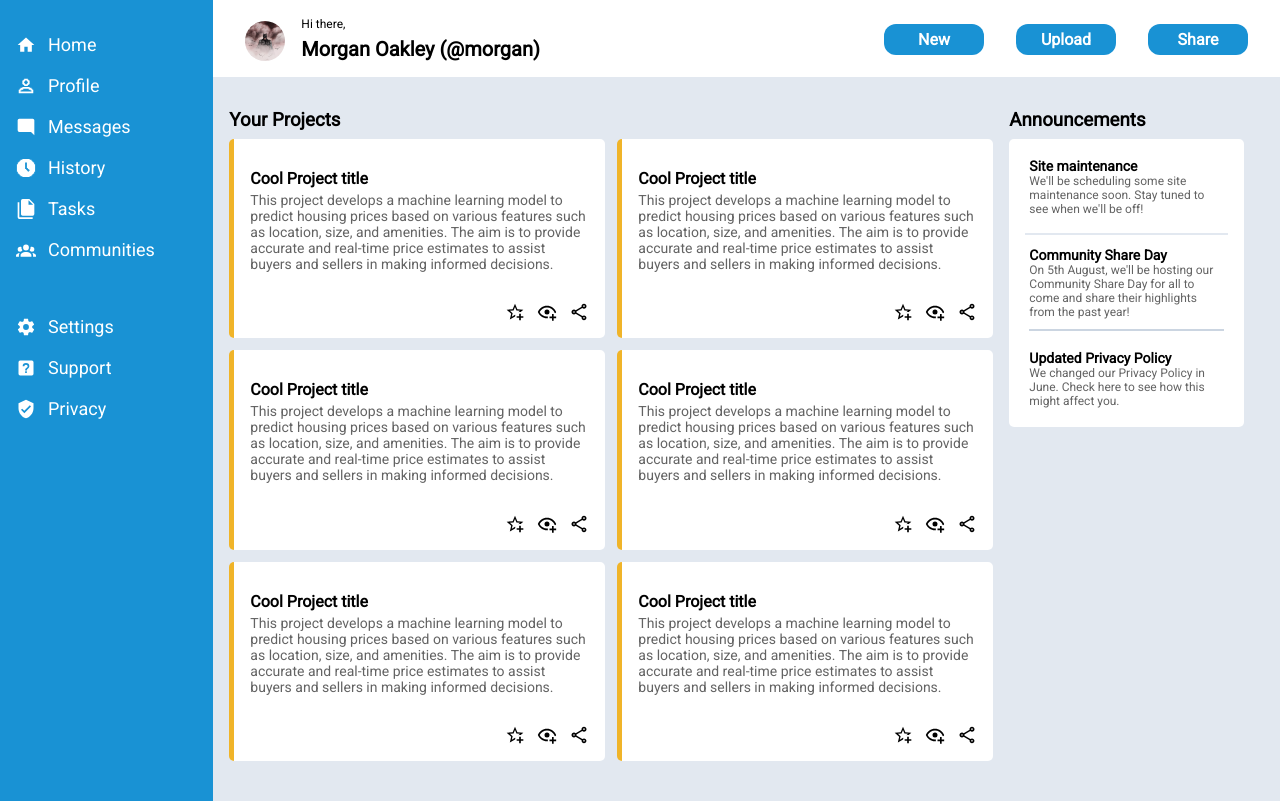
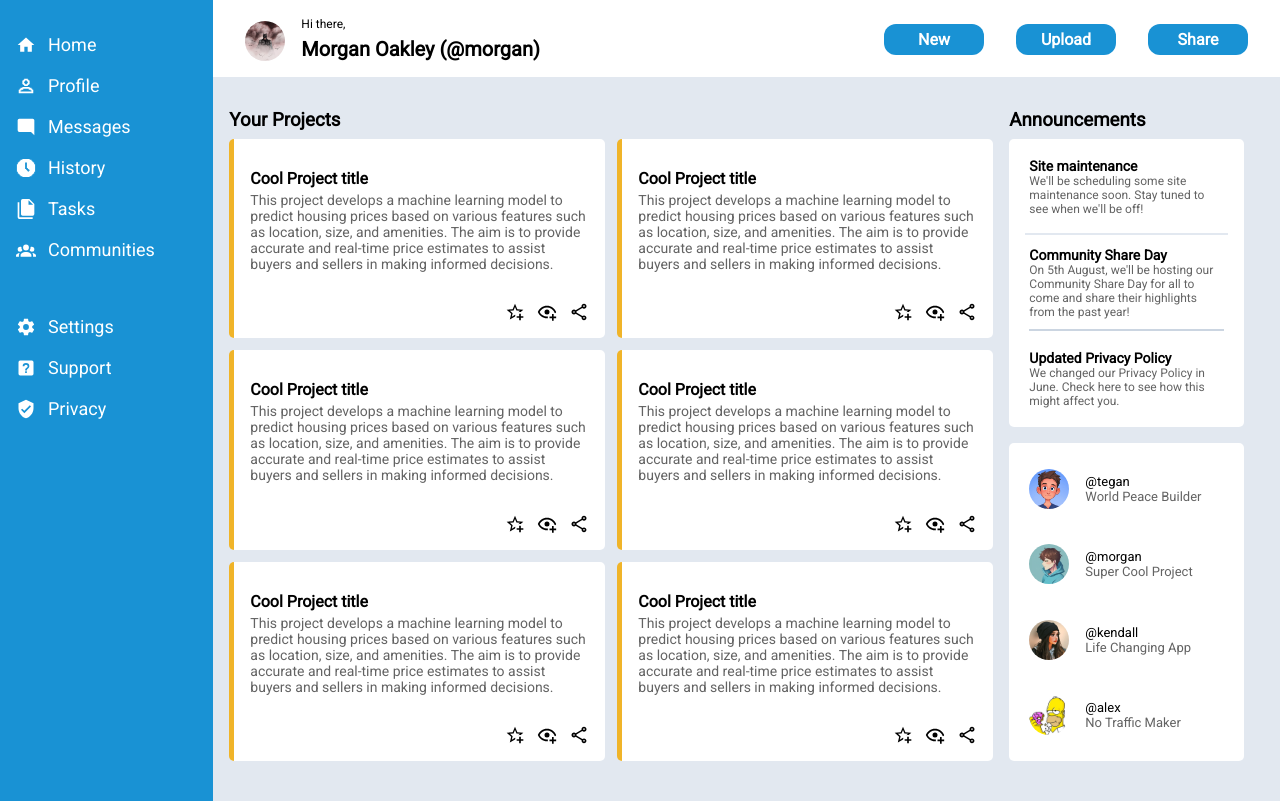
Before and after one commit to palmwi2010/odin-dashboard, a plain HTML site: page index.html in a window 1280 px wide. Shown: the part 66-867 px from the top of the page. Drawn offline with Linux system fonts and the light colour scheme.

Commit message:
Added trending section

```diff
--- a/index.html
+++ b/index.html
@@ -168,6 +168,37 @@
         </div>
 
         <div class="trending">
+            <div class="trending-area">
+                <div class="trending-card">
+                    <img src="media/profilea.jpg" alt="Profile image" class="user-img">
+                    <div class="trending-body">
+                        <p class="trending-username">@tegan</p>
+                        <p class="trending-name">World Peace Builder</p>
+                    </div>
+                </div>
+                <div class="trending-card">
+                    <img src="media/profileb.webp" alt="Profile image" class="user-img">
+                    <div class="trending-body">
+                        <p class="trending-username">@morgan</p>
+                        <p class="trending-name">Super Cool Project</p>
+                    </div>
+                </div>
+                <div class="trending-card">
+                    <img src="media/profilec.jpg" alt="Profile image" class="user-img">
+                    <div class="trending-body">
+                        <p class="trending-username">@kendall</p>
+                        <p class="trending-name">Life Changing App</p>
+                    </div>
+                </div>
+                <div class="trending-card">
+                    <img src="media/profiled.jpg" alt="Profile image" class="user-img">
+                    <div class="trending-body">
+                        <p class="trending-username">@alex</p>
+                        <p class="trending-name">No Traffic Maker</p>
+                    </div>
+                </div>
+            </div>
+
 
         </div>
 
--- a/styles.css
+++ b/styles.css
@@ -465,20 +465,20 @@ body {
 
 .trending-card {
     display: flex;
-    gap: 12px;
+    gap: 16px;
     align-items: center;
 }
 
 .user-img {
-    width: 30px;
+    width: 40px;
     border-radius: 50%;
 }
 
 .trending-username {
     font-size: 13px;
-    font-weight: 700;
 }
 
 .trending-name {
     font-size: 13px;
+    color: var(--theme-grey-font)
 }
```
